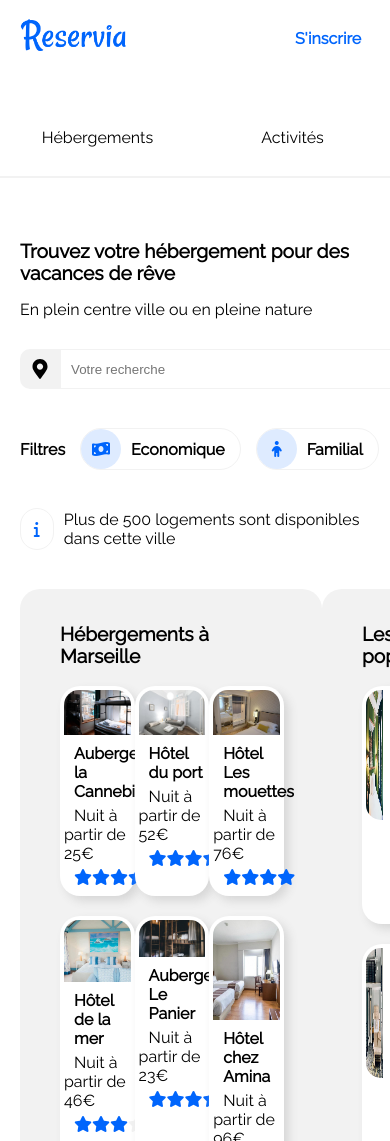
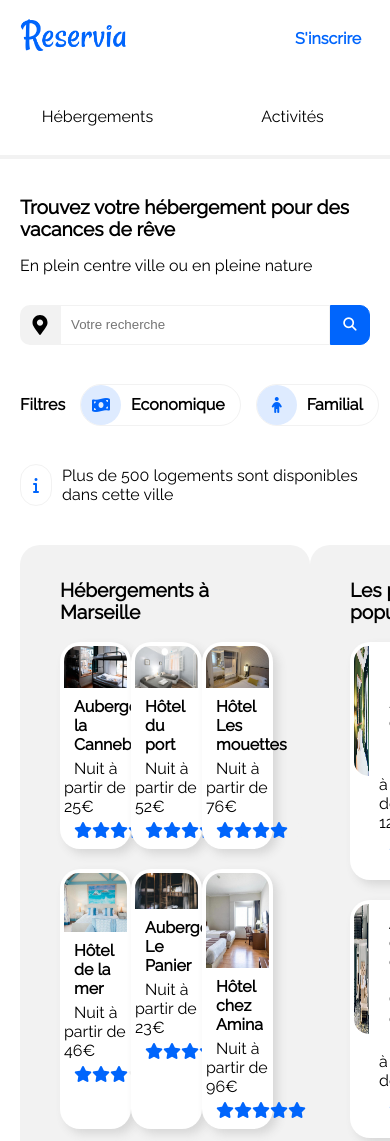
Before and after one commit to Djoghlal/MickaelDjoghlal_2_14112020, a plain HTML site: page index.html in a window 390 px wide. Shown: the top 1141 px of the page. Drawn offline with Linux system fonts and the light colour scheme.

Commit message:
2020-10-06 (V1)
Finalisation responsive header et bandeau de recherche

```diff
--- a/index.html
+++ b/index.html
@@ -17,7 +17,7 @@
                     <img src="images/logo/Reservia@3x.png" alt="Reservia_logo"/>
                 </a>
             </div>
-            <div class="header_nav hide_mobile_nav">
+            <div class="header_nav hide_mobile">
                 <ul>
                     <li><a href="#hebergements_block">Hébergements</a></li>
                     <li><a href="#activites_block">Activités</a></li>
@@ -26,7 +26,7 @@
             <div class="header_register">
                 <a href="#">S'inscrire</a>
             </div>
-            <div class="show_mobile_nav">
+            <div class="show_mobile">
                 <ul>
                     <li><a href="#hebergements_block">Hébergements</a></li>
                     <li><a href="#activites_block">Activités</a></li>
@@ -44,7 +44,10 @@
                     <div class="search_input">
                         <input type="search" class="search_input_container" name="search_input_container" placeholder="Votre recherche" />
                     </div>
-                    <div class="search-button"><input type="submit" class="search_submit" name="search_submit" value="Rechercher" /></div>
+                    <div class="search-button">
+                        <button type="submit" class="search_submit hide_mobile" name="search_submit">Recherche</button>
+                        <button type="submit" class="search_submit show_mobile" name="search_submit"><i class="fas fa-search"></i></button>
+                    </div>
                 </form>
             </div>
 
@@ -69,6 +72,7 @@
                     </div>
                 </div>
             </div>
+
             <div id="info_container">
                 <div class="info_icons"><i class="fas fa-info"></i></div>
                 <div class="info_section">Plus de 500 logements sont disponibles dans cette ville</div>
--- a/style/default.css
+++ b/style/default.css
@@ -17,7 +17,7 @@ header {
     align-items: center;
 }
 
-.show_mobile_nav {
+.show_mobile {
     display: none;
 }
 
--- a/style/smartphone.css
+++ b/style/smartphone.css
@@ -7,6 +7,7 @@ header {
     height: 200px;
     align-items: flex-start;
     flex-wrap: wrap;
+    margin: 0;
 }
 
 .header_logo {
@@ -19,30 +20,32 @@ header {
     justify-content: flex-end;
 }
 
-.hide_mobile_nav {
+.hide_mobile {
     display: none;
 }
 
-.show_mobile_nav {
+.show_mobile {
     display: flex;
     width: 100%;
+    margin: -40px 0 0 0;
 }
 
-.show_mobile_nav ul {
+.show_mobile ul {
     width: 100%;
     padding: 0px;
+    margin: 0px;
     display: flex;
     justify-content: center;
     align-items: center;
-    border-bottom: 2px solid #F2F2F2;
+    border-bottom: 4px solid #F2F2F2;
 }
 
-.show_mobile_nav li {
+.show_mobile li {
     width: 50%;
     list-style-type: none;
 }
 
-.show_mobile_nav a {
+.show_mobile a {
     padding: 1.8em;
     display: block;
     text-align: center;
@@ -50,12 +53,27 @@ header {
     color: #000000;
 }
 
-.show_mobile_nav a:hover {
-    border-bottom: 2px solid #0065FC;
+.show_mobile a:hover {
+    border-bottom: 4px solid #0065FC;
     color: #0065FC;
 }
 
 section {
     width: auto;
-    padding: 0 0 0 20px;
+    margin: -20px 0 0 0;
+    padding: 0 20px 0 20px;
 }
+
+#search_container form {
+    width: auto;
+    justify-content: center;
+    align-items: center;
+}
+
+.search_submit {
+    width: 40px;
+    height: 40px;
+    justify-content: center;
+    align-items: center;
+    margin: 0px;
+}
```
